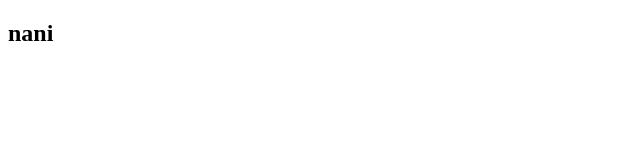
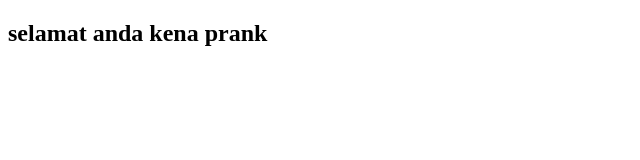
Before and after one commit to willyjonggara/willyjonggara.github.io, a plain HTML site: page index.html in a window 1280 px wide. Shown: the whole page, without its empty margins (0-640 px from the left). Drawn offline with Linux system fonts and the light colour scheme.

Commit message:
Update index.html
kena prank

```diff
--- a/index.html
+++ b/index.html
@@ -4,6 +4,6 @@
   <title>belajargithub</title>
 </head>
 <body>
-  <h2>nani</h2>
+  <h2>selamat anda kena prank</h2>
 </body>
 </html>
```
